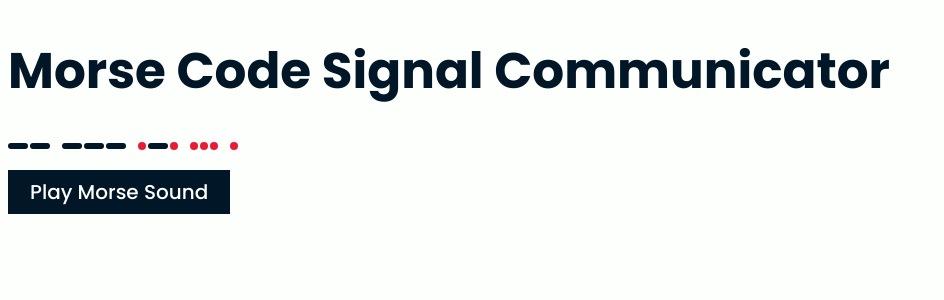
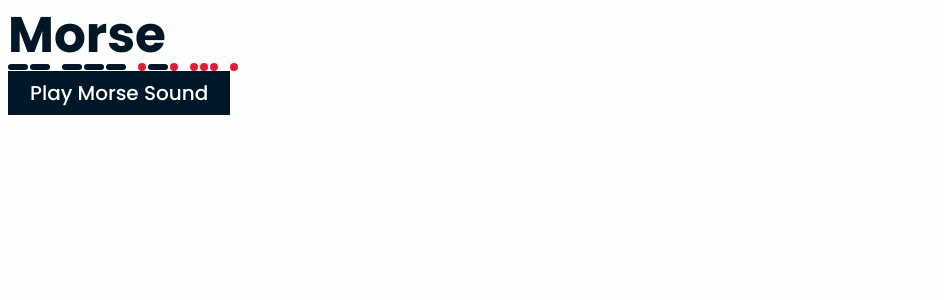
Before and after one commit to ki8yk8/morse, a React (Vite) app: page / in a window 1280 px wide. Shown: the top 300 px of the page, without its empty margins (0-944 px from the left). Built offline with nearby package versions, Linux system fonts and the light colour scheme.

Commit message:
improves the heading typography line-height

```diff
--- a/src/app.jsx
+++ b/src/app.jsx
@@ -10,7 +10,9 @@ function App() {
 
 	return (
 		<>
-			<h1>Morse Code Signal Communicator</h1>
+			<header>
+				<h1>Morse</h1>
+			</header>
 			<div>
 				<DotDash
 					content={english2Morse(WELCOME_WORD)}
--- a/src/main.jsx
+++ b/src/main.jsx
@@ -1,6 +1,7 @@
 import { StrictMode } from "react";
 import { createRoot } from "react-dom/client";
 
+import "./stylesheets/reset.css";
 import "./index.css";
 import "./stylesheets/typography.css";
 import "./stylesheets/component.css";
--- /dev/null
+++ b/src/stylesheets/reset.css
@@ -0,0 +1,11 @@
+h1,
+h2,
+h3,
+h4,
+h5,
+h6,
+p,
+small {
+	margin: 0;
+	padding: 0;
+}
--- a/src/stylesheets/typography.css
+++ b/src/stylesheets/typography.css
@@ -1,17 +1,61 @@
-.u-font-poppins { font-family: "Poppins", sans-serif }
+.u-font-poppins {
+	font-family: "Poppins", sans-serif;
+}
 
-.u-font-weight-normal { font-weight: 400 }
-.u-font-weight-light { font-weight: 300 }
-.u-font-weight-extra-light { font-weight: 200 }
-.u-font-medium { font-weight: 500 }
-.u-font-semi-bold { font-weight: 600 }
-.u-font-bold { font-weight: 700 }
-.u-font-extra-bold { font-weight: 800 }
+.u-font-weight-normal {
+	font-weight: 400;
+}
+.u-font-weight-light {
+	font-weight: 300;
+}
+.u-font-weight-extra-light {
+	font-weight: 200;
+}
+.u-font-medium {
+	font-weight: 500;
+}
+.u-font-semi-bold {
+	font-weight: 600;
+}
+.u-font-bold {
+	font-weight: 700;
+}
+.u-font-extra-bold {
+	font-weight: 800;
+}
 
-h1 { font-size: 2.5rem; font-weight: 700 }
-h2 { font-size: 2.25rem; font-weight: 700 }
-h3 { font-size: 1.75rem; font-weight: 600 }
-h4, h5 { font-size: 1.5rem; font-weight: 500 }
-h6 { font-size: 1.25rem; font-weight: 400 }
-p { font-size: 1rem }
-small { font-size: 0.8rem }
+h1 {
+	font-size: 2.5rem;
+	line-height: 2.75rem;
+	font-weight: 700;
+}
+h2 {
+	font-size: 2.25rem;
+	line-height: 2.5rem;
+	font-weight: 700;
+}
+h3 {
+	font-size: 1.75rem;
+	line-height: 2rem;
+	font-weight: 600;
+}
+h4,
+h5 {
+	font-size: 1.5rem;
+	line-height: 1.75rem;
+	font-weight: 500;
+}
+h6 {
+	font-size: 1.25rem;
+	line-height: 1.5rem;
+	font-weight: 400;
+}
+p {
+	font-size: 1rem;
+	line-height: 1.1rem;
+	font-size: 1rem;
+}
+small {
+	font-size: 0.8rem;
+	line-height: 1rem;
+}
```
